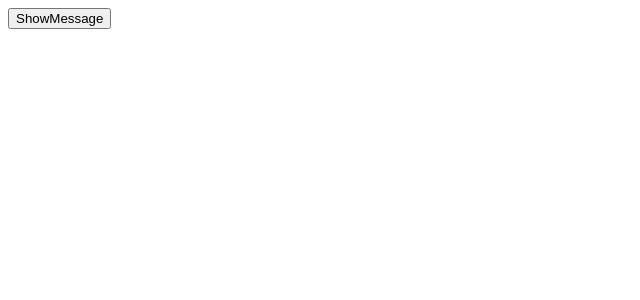
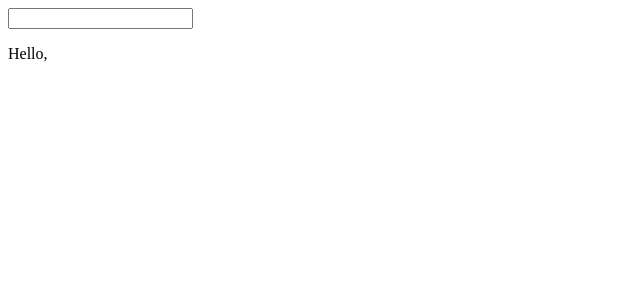
Before and after one commit to Bicir1/CodeWithDugsiiye, a React (Vite) app in the folder REACT/getten-started/: page / in a window 1280 px wide. Shown: the top 300 px of the page, without its empty margins (0-640 px from the left). Built offline with nearby package versions, Linux system fonts and the light colour scheme.

Commit message:
commited

```diff
--- a/REACT/getten-started/src/App.jsx
+++ b/REACT/getten-started/src/App.jsx
@@ -1,14 +1,15 @@
 import { useState } from "react";
 
 const App = () => {
-    const [isVisible , setisVisible] = useState(false);
-    const toggle =() => {
-        setisVisible(!isVisible)
+    const [name , setName] = useState(" ");
+    const handellChange = (event) =>{
+        console.log(event.target.value)
+        setName(event.target.value)
     }
     return (
         <div>
-            <button onClick={toggle}>{isVisible ? "Hide" : "Show"}Message</button>
-            {isVisible && <p>This is message</p>}
+            <input type="text" value={name} onChange={handellChange}/>
+            <p>Hello, {name}</p>
         </div>
     );
 };
```
